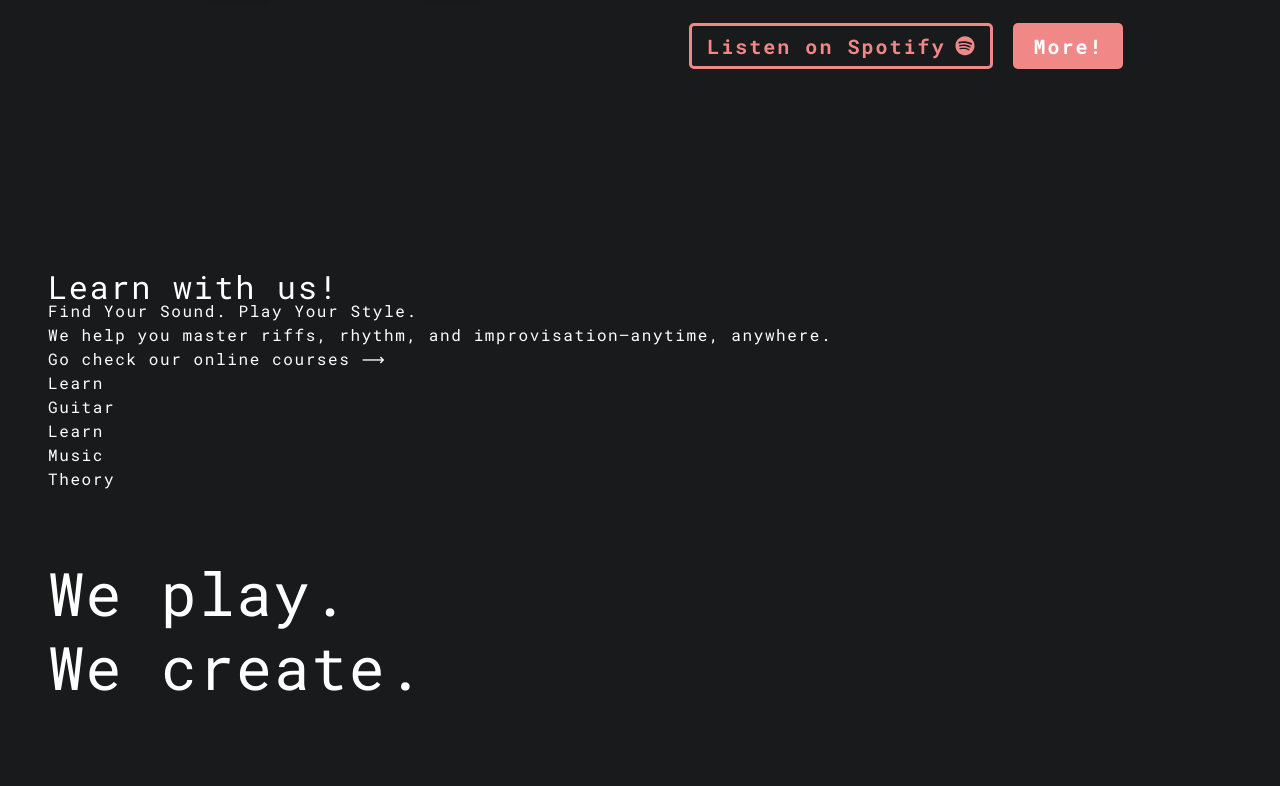
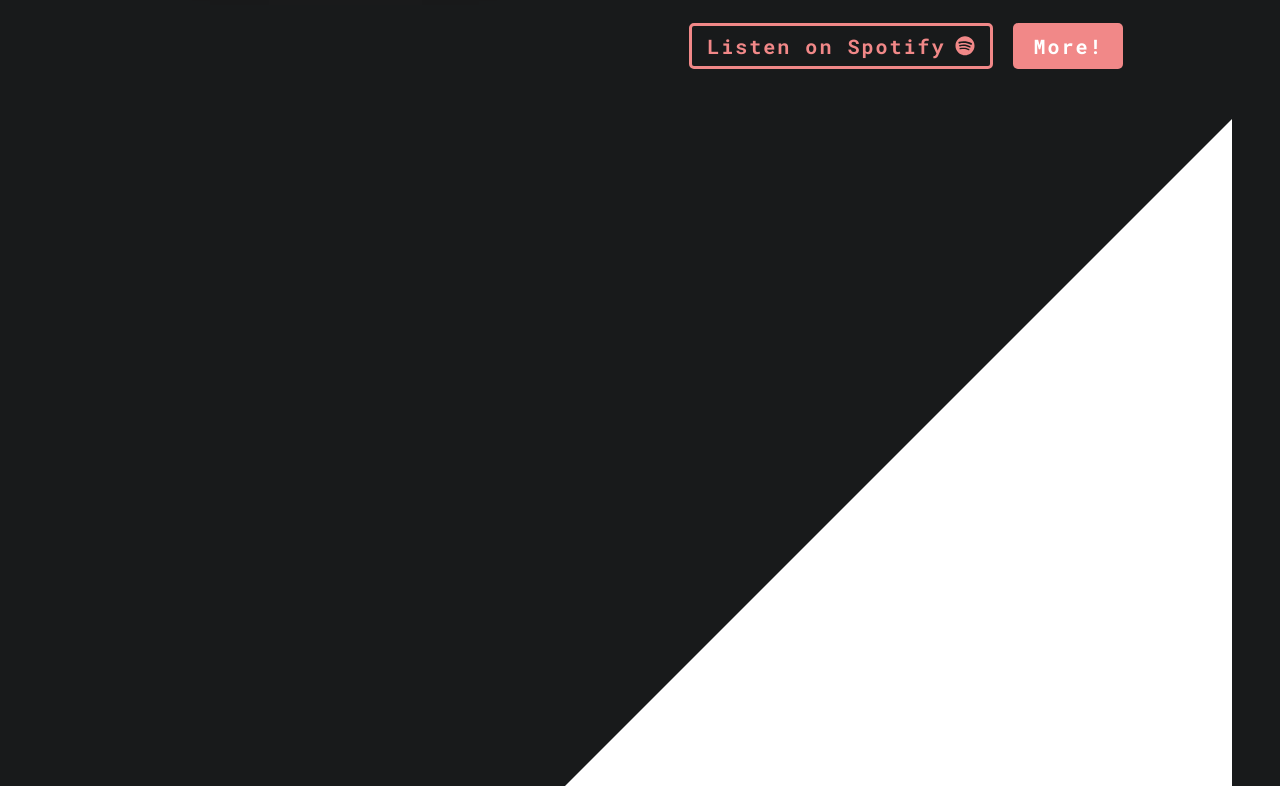
Before and after one commit to nonjc0000/NorDuo-project, a React (Vite) app: page / in a window 1280 px wide. Shown: the part 2994-3780 px from the top of the page. Built offline with nearby package versions, Linux system fonts and the light colour scheme; a web font is replaced by a local one.

Commit message:
0912 svg

```diff
--- a/src/pages/Learning.jsx
+++ b/src/pages/Learning.jsx
@@ -2,8 +2,10 @@ import React from 'react'
 
 const Learning = () => {
     return (
-        <div className="learning_wrap">
-            <svg></svg> {/* 背景三角形 */}
+        <div className="learning_wrap">{/* 背景三角形 */}
+            <svg className="bg_triangle" viewBox="0 0 100 100" preserveAspectRatio="none">
+                <polygon points="100,0 100,0 100,100 0,100" fill='white'/>
+            </svg>
 
             <div className="learning_content_box">
                 <div className="text_box">
@@ -18,13 +20,13 @@ const Learning = () => {
                     <div className='card1'>
                         <p>Learn<br />
                             Guitar</p>
-                            <figure className='card1_img'></figure> {/* 用bg-image切換hover */}
+                        <figure className='card1_img'></figure> {/* 用bg-image切換hover */}
                     </div>
                     <div className='card2'>
                         <p>Learn<br />
-                           Music<br />
-                           Theory</p>
-                           <figure className='card2_img'></figure>
+                            Music<br />
+                            Theory</p>
+                        <figure className='card2_img'></figure>
                     </div>
                 </div>
             </div>
```
